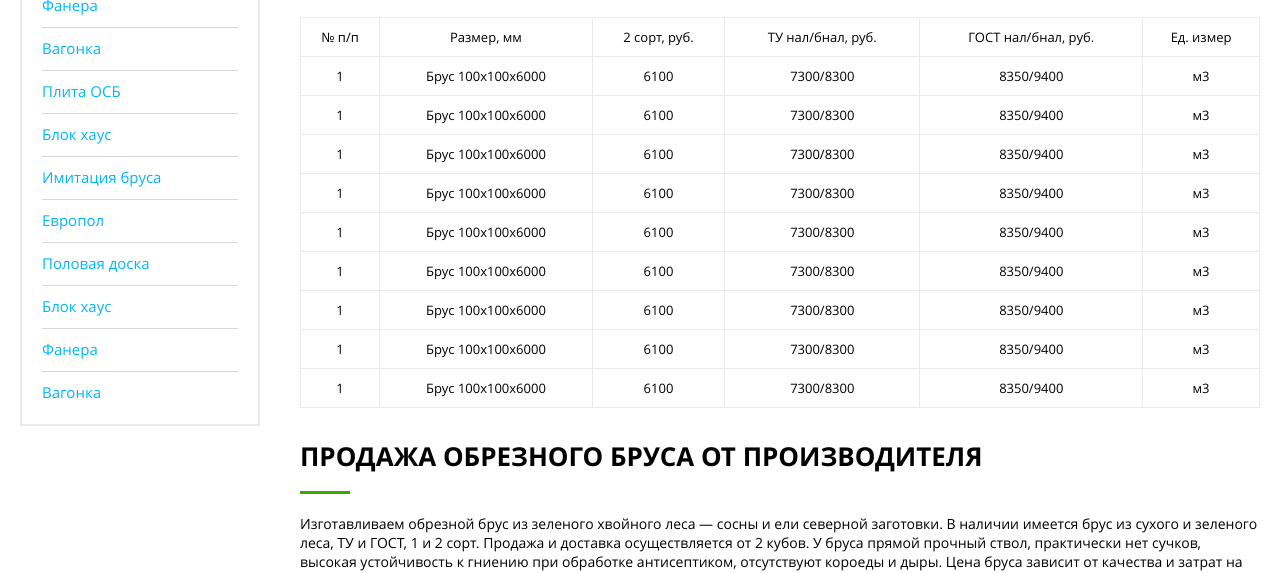
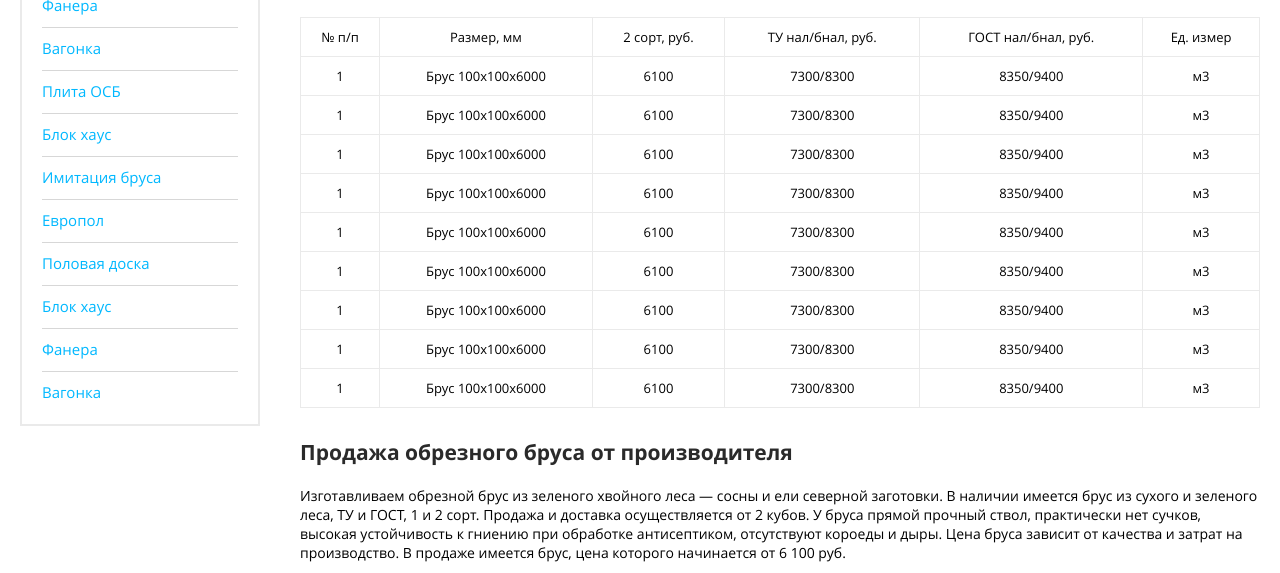
Before and after one commit to Tigronix/wood, a plain HTML site: page app/item-full.html in a window 1280 px wide. Shown: the part 220-793 px from the top of the page. Drawn offline with nearby package versions, Linux system fonts and the light colour scheme; files that its build step writes are made by us from their sources.

Commit message:
headers fixes

```diff
--- a/app/item-full.html
+++ b/app/item-full.html
@@ -149,7 +149,7 @@
 							</tr>
 						</table>
 					</div>
-					<h2>Продажа обрезного бруса от производителя</h2>
+					<h2 class="h-page-static">Продажа обрезного бруса от производителя</h2>
 					<p>Изготавливаем обрезной брус из зеленого хвойного леса — сосны и ели северной заготовки. В наличии имеется брус из сухого и зеленого леса, ТУ и ГОСТ, 1 и 2 сорт. Продажа и доставка осуществляется от 2 кубов. У бруса прямой прочный ствол, практически нет сучков, высокая устойчивость к гниению при обработке антисептиком, отсутствуют короеды и дыры. Цена бруса зависит от качества и затрат на производство. В продаже имеется брус, цена которого начинается от 6 100 руб.</p>
 					<p>Предлагаем купить обрезной брус в Москве по низким ценам от производителя. Осуществляем доставку на собственном автотранспорте по Москве и области. При покупке больших объемов предоставляем скидки. Если вы занимаетесь продажей стройматериала, вы можете заказать обрезной брус оптом. Предоставляем услуги грузчиков с выездом для разгрузки продукции.</p>
 				</div>
--- a/app/sass/_global.scss
+++ b/app/sass/_global.scss
@@ -62,8 +62,9 @@ h1 {
 	}
 }
 
-h2 {
+.h-page-main {
 	font-size: 26px;
+	color: #2a2a2a;
 	text-transform: uppercase;
 	margin-bottom: 20px;
 	padding-bottom: 20px;
@@ -78,6 +79,12 @@ h2 {
 		left: 0;
 		bottom: 00;
 	}
+}
+
+.h-page-static {
+	font-size: 21px;
+	color: #2a2a2a;
+	margin-bottom: 20px;
 }
 
 p {
```
Also changed, not shown: app/main.html (+2 -2 lines).
